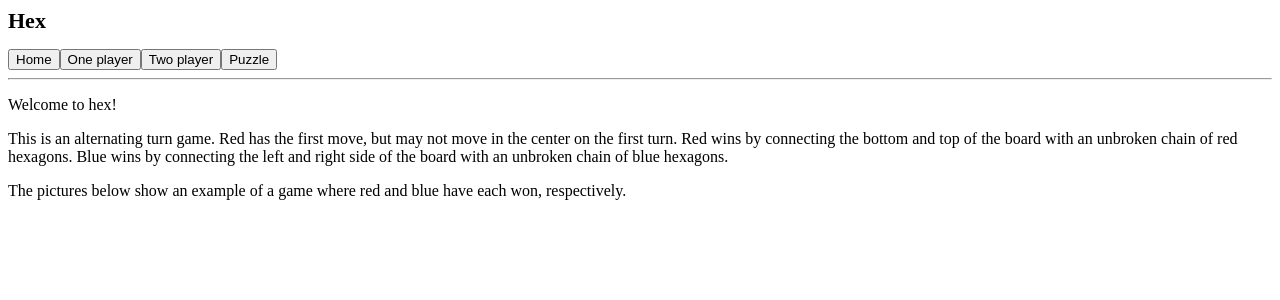
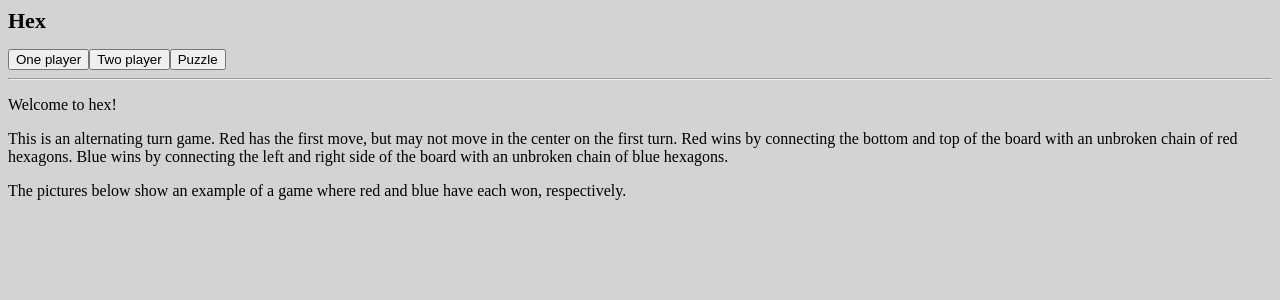
Before and after one commit to ebkeefe5/hexGame, a React (Create React App) app: page / in a window 1280 px wide. Shown: the top 300 px of the page. Built offline with nearby package versions, Linux system fonts and the light colour scheme.

Commit message:
background color, no need to navigate back to the entry page

```diff
--- a/src/App.js
+++ b/src/App.js
@@ -8,10 +8,6 @@ function App() {
 
   const handleGoToOnePlayer = () => {
     setCurrentPage('onePlayer');
-  };
-
-  const handleGoToHome = () => {
-    setCurrentPage('home');
   };
 
   let contentToDisplay;
@@ -25,9 +21,9 @@ function App() {
   }
 
   return (
+    <body style={{ backgroundColor: '#D3D3D3' }} >
       <div>
         <h1>Hex</h1>
-      <button onClick={handleGoToHome}>Home</button>
         <button onClick={handleGoToOnePlayer}>One player</button>
         <button onClick={handleGoToOnePlayer}>Two player</button>
         <button onClick={handleGoToOnePlayer}>Puzzle</button>
@@ -35,6 +31,7 @@ function App() {
 
         {contentToDisplay}
       </div>
+    </body>
   );
 }
 
```
Lines whose indentation alone changed are shown as unchanged.
